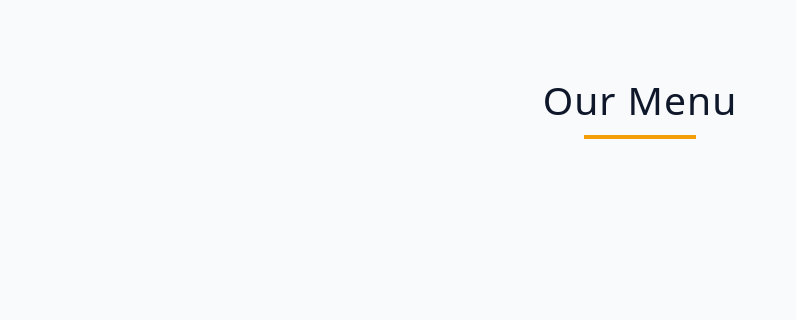
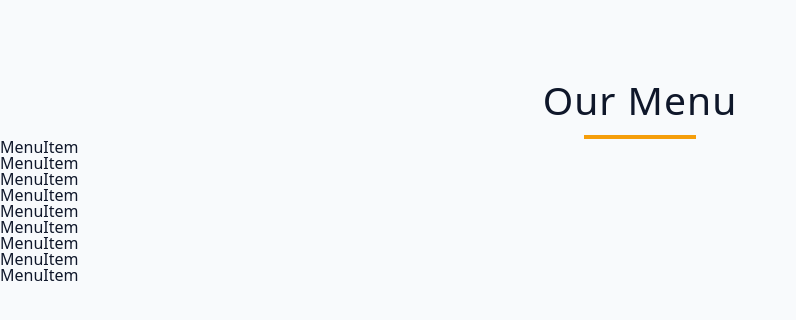
Before and after one commit to jackal7819/Menu, a React (Vite) app: page / in a window 1280 px wide. Shown: the top 320 px of the page, without its empty margins (0-796 px from the left). Built offline with nearby package versions, Linux system fonts and the light colour scheme; the HTML template or start-up script is replaced by a standard one.

Commit message:
Create Menu

```diff
--- a/src/App.jsx
+++ b/src/App.jsx
@@ -1,9 +1,15 @@
+import Menu from './Menu';
 import Title from './Title';
+import { data } from './data';
+import { useState } from 'react';
 
 const App = () => {
+    const [menu, setMenu] = useState(data);
+
     return (
         <main className='menu'>
-            <Title text='Our menu'/>
+            <Title text='Our menu' />
+            <Menu menu={menu} />
         </main>
     );
 };
--- /dev/null
+++ b/src/Menu.jsx
@@ -0,0 +1,13 @@
+import MenuItem from './MenuItem';
+
+const Menu = ({ menu }) => {
+    return (
+        <div className='center'>
+            {menu.map((item) => (
+                <MenuItem key={item.id} {...item} />
+            ))}
+        </div>
+    );
+};
+
+export default Menu;
--- /dev/null
+++ b/src/MenuItem.jsx
@@ -0,0 +1,4 @@
+const MenuItem = ({ id, title, desc, text }) => {
+    return <div>MenuItem</div>;
+};
+export default MenuItem;
--- a/src/data.js
+++ b/src/data.js
@@ -1,4 +1,4 @@
-export const menu = [
+export const data = [
     {
         id: 1,
         title: 'Buttermilk Pancakes',
```
